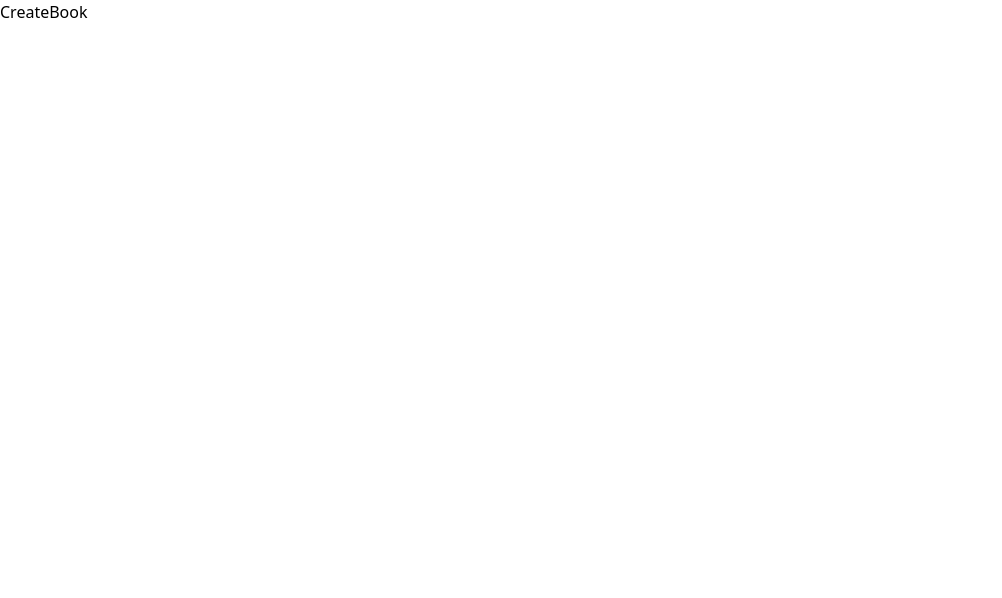
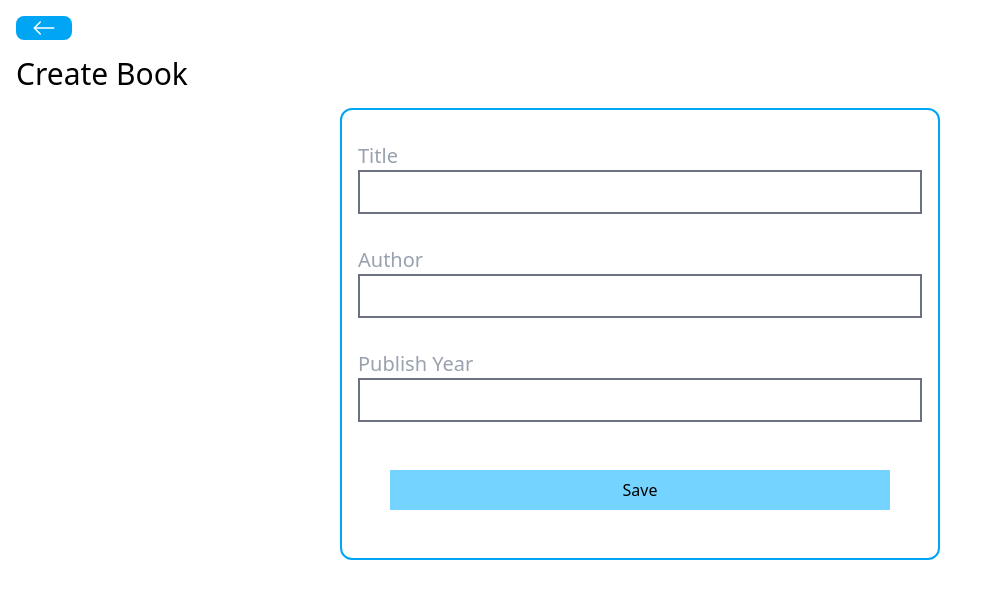
Before and after one commit to Suchix7/BookStore, a React (Vite) app in the folder frontend/: page /books/create in a window 1280 px wide. Shown: the top 598 px of the page, without its empty margins (0-1002 px from the left). Built offline with nearby package versions, Linux system fonts and the light colour scheme.

Commit message:
updated frontend

```diff
--- /dev/null
+++ b/frontend/src/components/BackButton.jsx
@@ -0,0 +1,15 @@
+import { Link } from 'react-router-dom'
+import { BsArrowLeft } from 'react-icons/bs'
+
+
+const BackButton = ({ destination = '/' }) => {
+  return (
+    <div className='flex'>
+      <Link to={destination} className='bg-sky-500 text-white px-4 rounded-lg w-fit'>
+        <BsArrowLeft className='text-2xl' />
+      </Link>
+    </div>
+  )
+}
+
+export default BackButton
--- a/frontend/src/components/Spinner.jsx
+++ b/frontend/src/components/Spinner.jsx
@@ -2,8 +2,10 @@ import React from 'react'
 
 const Spinner = () => {
   return (
-    <div className='animate-ping w-16 h-16 m-8 rounded-full bg-sky-600'>Spinner</div>
-  )
-}
+    <div className="flex items-center justify-center h-80">
+      <div className="w-16 h-16 border-4 border-blue-500 border-t-transparent rounded-full animate-spin"></div>
+    </div>
+  );
+};
 
-export default Spinner
+export default Spinner;
--- a/frontend/src/pages/CreateBook.jsx
+++ b/frontend/src/pages/CreateBook.jsx
@@ -1,8 +1,68 @@
-import React from 'react'
+import React, { useState } from 'react'
+import BackButton from '../components/BackButton'
+import axios from 'axios'
+import Spinner from '../components/Spinner'
+import { useNavigate } from 'react-router-dom'
 
 const CreateBook = () => {
+  const [title, setTitle] = useState('');
+  const [author, setAuthor] = useState('');
+  const [publishYear, setPublishYear] = useState('');
+  const [loading, setLoading] = useState(false);
+  const navigate = useNavigate();
+  const handleSaveBook = () => {
+    const data = {
+      title,
+      author,
+      publishYear
+    };
+    setLoading(true);
+    axios
+      .post("http://localhost:5555/books", data)
+      .then(() => {
+        setLoading(false);
+        navigate('/');
+      })
+      .catch((error) => {
+        setLoading(false)
+        alert("An error has occured. Please Check the Console");
+        console.log(error);
+      });
+  };
   return (
-    <div>CreateBook</div>
+    <div className='p-4'>
+      <BackButton />
+      <h1 className='text-3xl my-4'>Create Book</h1>
+      {loading ? (<Spinner />) : ''}
+      <div className='flex flex-col border-2 border-sky-500 rounded-xl w-[600px] p-4 mx-auto'>
+        <div className='my-4'>
+          <label className='text-xl mr-4 text-gray-400'>Title</label>
+          <input
+            type="text"
+            value={title}
+            onChange={(e) => setTitle(e.target.value)}
+            className='border-2 border-gray-500 px-4 py-2 w-full' />
+        </div>
+        <div className='my-4'>
+          <label className='text-xl mr-4 text-gray-400'>Author</label>
+          <input
+            type="text"
+            value={author}
+            onChange={(e) => setAuthor(e.target.value)}
+            className='border-2 border-gray-500 px-4 py-2 w-full' />
+        </div>
+        <div className='my-4'>
+          <label className='text-xl mr-4 text-gray-400'>Publish Year</label>
+          <input
+            type="text"
+            value={publishYear}
+            onChange={(e) => setPublishYear(e.target.value)}
+            className='border-2 border-gray-500 px-4 py-2 w-full' />
+        </div>
+        <button className='p-2 bg-sky-300 m-8' onClick={handleSaveBook}>Save</button>
+      </div>
+
+    </div>
   )
 }
 
--- a/frontend/src/pages/Home.jsx
+++ b/frontend/src/pages/Home.jsx
@@ -1,18 +1,83 @@
-import React,{useEffect,useState} from 'react';
+import React, { useEffect, useState } from 'react';
 import axios from 'axios';
 import Spinner from '../components/Spinner';
 import { Link } from 'react-router-dom';
-import {AiOutlineEdit} from 'react-icons/ai';
-import {MdOutlineAddBox,MOutlineDelete} from 'react-icons/md';
+import { AiOutlineEdit } from 'react-icons/ai';
+import { MdOutlineAddBox, MdOutlineDelete } from 'react-icons/md';
+import { BsInfoCircle } from 'react-icons/bs';
+
 
 const Home = () => {
-  const [books,setBooks]=useState([]);
-  const [loading,setLoading]=useState(false);
-  useEffect(()=>{
+  const [books, setBooks] = useState([]);
+  const [loading, setLoading] = useState(false);
+  useEffect(() => {
     setLoading(true);
-  },[]);
+    axios
+      .get('http://localhost:5555/books')
+      .then((response) => {
+        setBooks(response.data.data);
+        setLoading(false);
+      })
+      .catch((error) => {
+        console.log(error);
+        setLoading(false);
+      })
+  }, []);
   return (
-    <div>Home</div>
+    <div className='p-4'>
+      <div className='flex justify-between items-center'>
+        <div className='text-3xl my-8'>Books List</div>
+        <Link to='/books/create'>
+          <MdOutlineAddBox className='text-sky-800 text-4xl' />
+        </Link>
+      </div>
+      {loading ? (
+        <Spinner />
+      ) : (
+        <table className='w-full border-separate border-spacing-2'>
+          <thead>
+            <tr>
+              <th className='border border-slate-600 rounded-md'>No</th>
+              <th className='border border-slate-600 rounded-md'>Title</th>
+              <th className='border border-slate-600 rounded-md max-md:hidden'>Author</th>
+              <th className='border border-slate-600 rounded-md max-md:hidden'>Publish Year</th>
+              <th className='border border-slate-600 rounded-md'>Operations</th>
+            </tr>
+          </thead>
+          <tbody>
+            {books.map((book, index) => (
+              <tr key={book._id} className='h-8'>
+                <td className='border border-slate-700 rounded-md text-center'>
+                  {index + 1}
+                </td>
+                <td className='border border-slate-700 rounded-md text-center'>
+                  {book.title}
+                </td>
+                <td className='border border-slate-700 rounded-md text-center max-md:hidden'>
+                  {book.author}
+                </td>
+                <td className='border border-slate-700 rounded-md text-center max-md:hidden'>
+                  {book.publishYear}
+                </td>
+                <td className='border border-slate-700 rounded-md text-center'>
+                  <div className='flex justify-center gap-x-4'>
+                    <Link to={`/books/details/${book._id}`}>
+                      <BsInfoCircle className='text-2xl text-green-800' />
+                    </Link>
+                    <Link to={`/books/edit/${book._id}`}>
+                      <AiOutlineEdit className='text-2xl text-yellow-600' />
+                    </Link>
+                    <Link to={`/books/delete/${book._id}`}>
+                      <MdOutlineDelete className='text-2xl text-red-600' />
+                    </Link>
+                  </div>
+                </td>
+              </tr>
+            ))}
+          </tbody>
+        </table>
+      )}
+    </div>
   )
 }
 
--- a/frontend/src/pages/ShowBook.jsx
+++ b/frontend/src/pages/ShowBook.jsx
@@ -1,8 +1,59 @@
-import React from 'react'
+import React, { useEffect, useState } from 'react'
+import axios from 'axios'
+import { useParams } from 'react-router-dom'
+import BackButton from '../components/BackButton'
+import Spinner from '../components/Spinner'
 
 const ShowBook = () => {
+  const [book, setBook] = useState({});
+  const [loading, setLoading] = useState(false);
+  const { id } = useParams();
+  useEffect(() => {
+    setLoading(true);
+    axios
+      .get(`http://localhost:5555/books/${id}`)
+      .then((response) => {
+        setBook(response.data);
+        setLoading(false);
+      })
+      .catch((error) => {
+        console.log(error);
+        setLoading(false);
+      });
+  }, [])
   return (
-    <div>ShowBook</div>
+    <div className='p-4'>
+      <BackButton />
+      <h1 className='text-3xl my-4'>Show Book</h1>
+      {loading ? (<Spinner />) : (
+        <div className='flex flex-col border-2 border-sky-500 rounded-xl w-fit p-4'>
+          <div className='my-4'>
+            <span className='text-xl mr-4 text-gray-500'>ID</span>
+            <span>{book._id}</span>
+          </div>
+          <div className='my-4'>
+            <span className='text-xl mr-4 text-gray-500'>Title</span>
+            <span>{book.title}</span>
+          </div>
+          <div className='my-4'>
+            <span className='text-xl mr-4 text-gray-500'>Author</span>
+            <span>{book.author}</span>
+          </div>
+          <div className='my-4'>
+            <span className='text-xl mr-4 text-gray-500'>Publish Year</span>
+            <span>{book.publishYear}</span>
+          </div>
+          <div className='my-4'>
+            <span className='text-xl mr-4 text-gray-500'>Created Time</span>
+            <span>{book.createdAt ? new Date(book.createdAt).toLocaleString() : 'N/A'}</span>
+          </div>
+          <div className='my-4'>
+            <span className='text-xl mr-4 text-gray-500'>Last Updated Time</span>
+             <span>{book.createdAt ? new Date(book.createdAt).toLocaleString() : 'N/A'}</span>
+          </div>
+        </div>
+      )}
+    </div>
   )
 }
 
```
